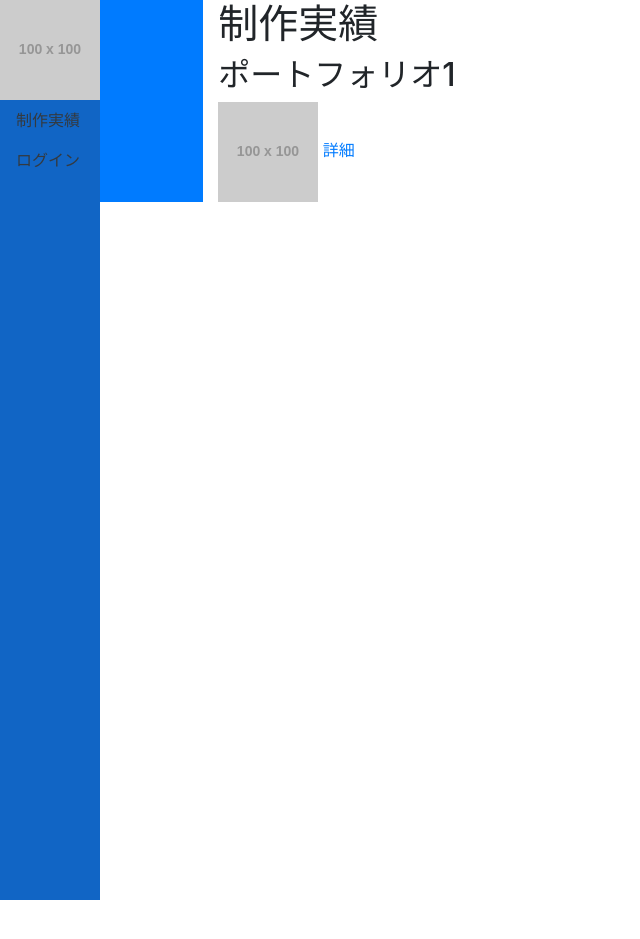
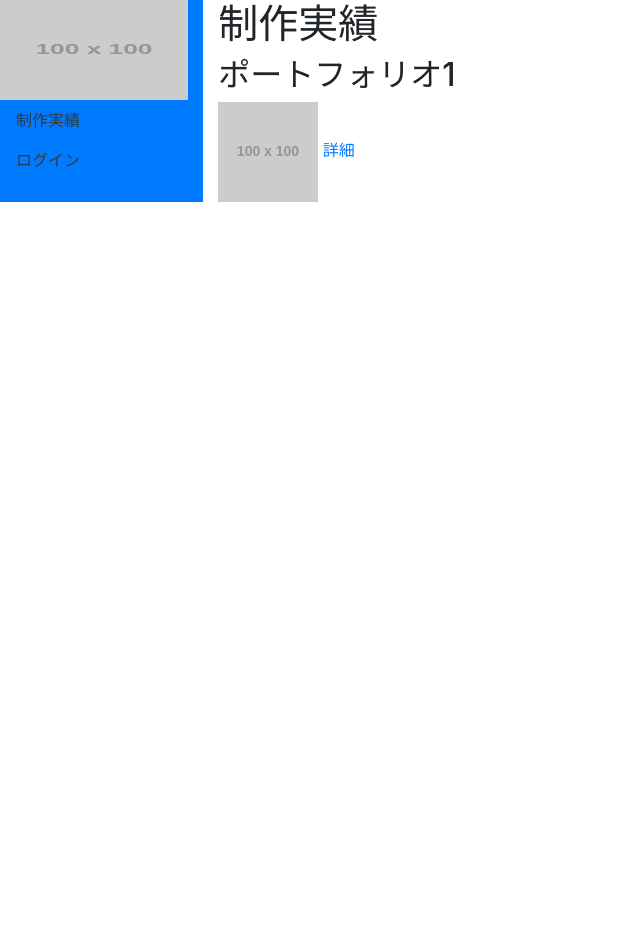
Before and after one commit to dai-gi/django-portfoliosite, a Django app: page / in a window 1280 px wide. Shown: the top 939 px of the page, without its empty margins (0-640 px from the left). Run offline with Django 3.2, Linux system fonts and the light colour scheme; grey boxes labelled with a size stand in for pictures from a placeholder-image service; some libraries are stand-ins or nearby versions.

Commit message:
不要部分を削除

```diff
--- a/app/static/css/style.css
+++ b/app/static/css/style.css
@@ -14,18 +14,3 @@ body {
 main {
   flex: 1;
 }
-
-.nav {
-  position: fixed;
-  background-color: #1165c5;
-  height: 900px;
-}
-
-.icons {
-  height: 100px;
-  width: 100px;
-}
-
-.main {
-  height: 1000px;
-}
```
